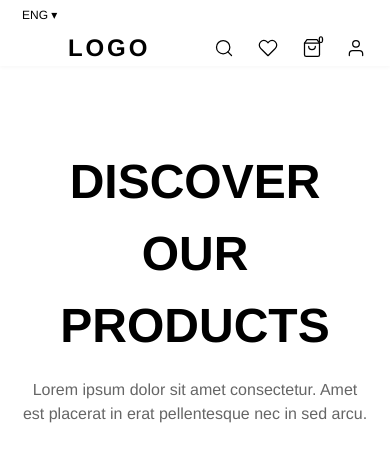
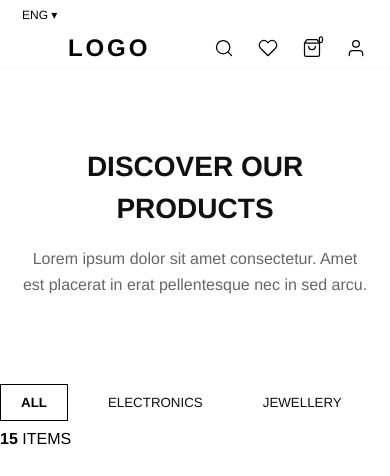
Before and after one commit to prakashraj-dev/Appscrip-task-PrakashRaj, a Next.js app: page / in a window 390 px wide. Shown: the top 476 px of the page. Built offline with nearby package versions, Linux system fonts and the light colour scheme.

Commit message:
fix: full logic, images, and responsive grid

```diff
--- a/app/page.module.css
+++ b/app/page.module.css
@@ -1,5 +1,6 @@
 .mainContainer {
   background-color: #fff;
+  min-height: 100vh;
 }
 
 .heroSection {
@@ -8,28 +9,39 @@
 }
 
 .heroTitle {
-  font-size: 48px;
+  font-size: clamp(2rem, 5vw, 3rem);
   font-weight: 600;
   margin-bottom: 16px;
+  text-transform: uppercase;
+  color: #111;
 }
 
 .heroSubtitle {
   max-width: 600px;
   margin: 0 auto;
   color: #666;
+  line-height: 1.6;
 }
 
 .productGrid {
   display: grid;
-  grid-template-columns: repeat(4, 1fr); /* 4 ITEMS PER ROW */
+  /* 4 ITEMS PER ROW ON DESKTOP */
+  grid-template-columns: repeat(4, 1fr);
   gap: 40px 20px;
   padding: 40px 0;
+  margin-top: 20px;
 }
 
+/* TABLET VIEW */
 @media (max-width: 1024px) {
   .productGrid { grid-template-columns: repeat(2, 1fr); }
 }
 
+/* MOBILE VIEW */
 @media (max-width: 600px) {
-  .productGrid { grid-template-columns: 1fr; }
+  .productGrid {
+    grid-template-columns: 1fr;
+    padding: 20px;
+  }
+  .heroTitle { font-size: 1.75rem; }
 }
--- a/app/page.tsx
+++ b/app/page.tsx
@@ -1,9 +1,16 @@
+import { Metadata } from 'next';
 import { fetchProducts, fetchCategories, Product } from '@/lib/api';
 import Header from '@/components/Header/Header';
 import FilterBar from '@/components/FilterBar/FilterBar';
 import ProductCard from '@/components/ProductCard/ProductCard';
 import Footer from '@/components/Footer/Footer';
 import styles from './page.module.css';
+
+// SEO Requirement
+export const metadata: Metadata = {
+  title: 'Discover Our Products | Appscrip Task',
+  description: 'Shop the latest collection of clothing, electronics, and jewellery.',
+};
 
 interface PageProps {
   searchParams: Promise<{ category?: string }>;
```
Also changed, not shown: lib/api.ts (+3 -27 lines).
